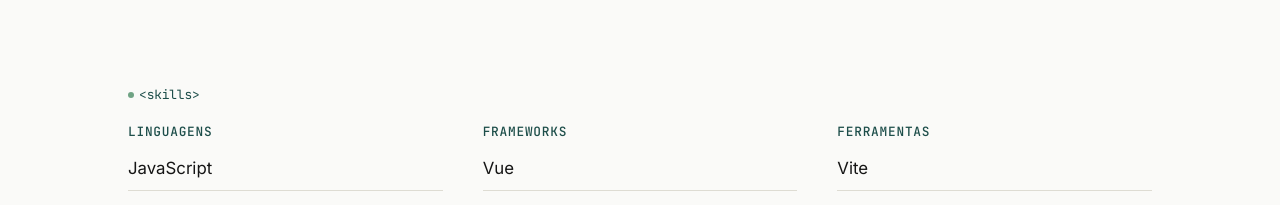
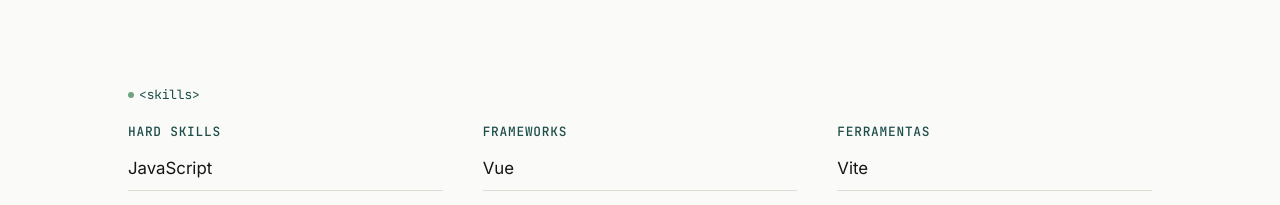
Before and after one commit to CauaMata14/portfolio, a Vue app: page / in a window 1280 px wide. Shown: the part 1580-1785 px from the top of the page. Built offline with nearby package versions, Linux system fonts and the light colour scheme.

Commit message:
atualizando linguagens para Hard Skills

```diff
--- a/src/data.js
+++ b/src/data.js
@@ -27,7 +27,7 @@ export const heroSnippets = [
 ]
 
 export const skills = [
-  { group: 'Linguagens', items: ['JavaScript', 'TypeScript', 'HTML', 'CSS'] },
+  { group: 'Hard Skills', items: ['JavaScript', 'TypeScript', 'HTML', 'CSS'] },
   { group: 'Frameworks', items: ['Vue', 'React', 'Nuxt', 'Tailwind CSS'] },
   { group: 'Ferramentas', items: ['Vite', 'Git', 'Figma', 'Node.js'] },
 ]
```
